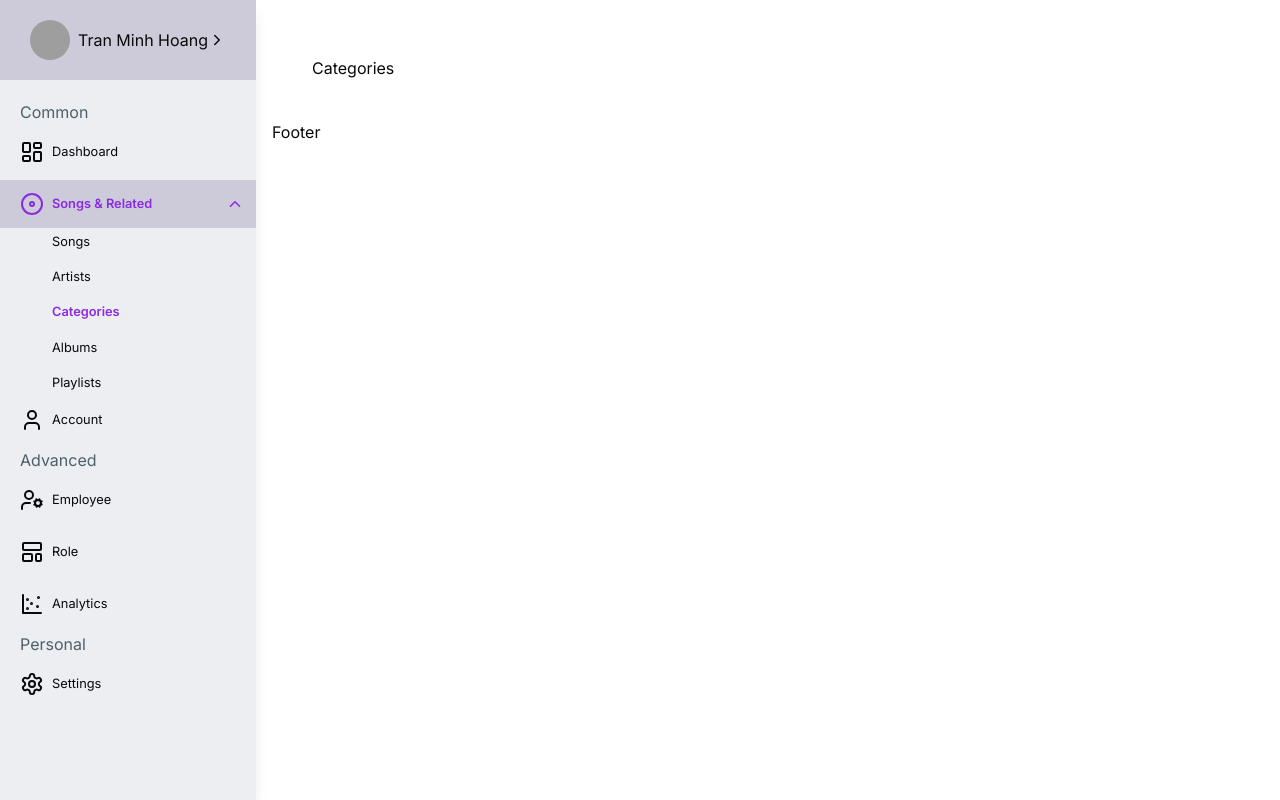
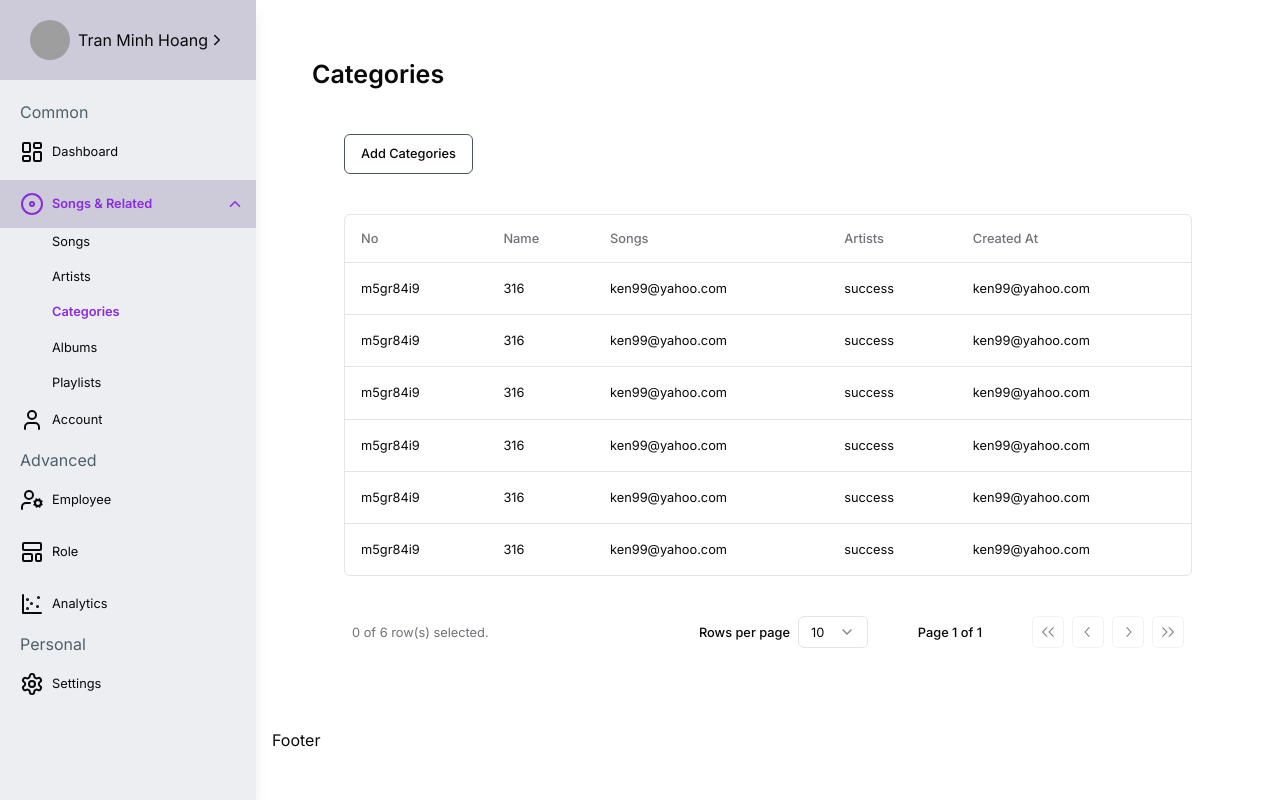
Before and after one commit to zzhunght/music-stream, a Next.js app in the folder admin/: page /about/categories in a window 1280 px wide. Built offline with nearby package versions, Linux system fonts and the light colour scheme; grey boxes are pictures that could not be loaded.

Commit message:
Categories Page

```diff
--- /dev/null
+++ b/admin/src/app/about/categories/columns.jsx
@@ -0,0 +1,27 @@
+"use client"
+
+// This type is used to define the shape of our data.
+// You can use a Zod schema here if you want.
+
+export const columns = [
+  {
+    accessorKey: "no",
+    header: "No",
+  },
+  {
+    accessorKey: "name",
+    header: "Name",
+  },
+  {
+    accessorKey: "songs",
+    header: "Songs",
+  },
+  {
+    accessorKey: "artists",
+    header: "Artists",
+  },
+  {
+    accessorKey: "createdat",
+    header: "Created At",
+  },
+]
--- /dev/null
+++ b/admin/src/app/about/categories/data-table.jsx
@@ -0,0 +1,84 @@
+"use client"
+
+import {
+  ColumnDef,
+  flexRender,
+  getCoreRowModel,
+  useReactTable,
+  getPaginationRowModel
+} from "@tanstack/react-table"
+
+import {
+  Table,
+  TableBody,
+  TableCell,
+  TableHead,
+  TableHeader,
+  TableRow,
+} from "@/components/ui/table"
+import { Button } from "@/components/ui/button"
+import { DataTablePagination } from "@/components/datatablepagination/DataTablePagination"
+
+export function DataTable({
+  columns,
+  data,
+}) {
+  const table = useReactTable({
+    data,
+    columns,
+    getCoreRowModel: getCoreRowModel(),
+    getPaginationRowModel: getPaginationRowModel(),
+  })
+
+  return (
+    <div>
+      <div className="rounded-md border">
+        <Table>
+          <TableHeader>
+            {table.getHeaderGroups().map((headerGroup) => (
+              <TableRow key={headerGroup.id}>
+                {headerGroup.headers.map((header) => {
+                  return (
+                    <TableHead key={header.id}>
+                      {header.isPlaceholder
+                        ? null
+                        : flexRender(
+                            header.column.columnDef.header,
+                            header.getContext()
+                          )}
+                    </TableHead>
+                  )
+                })}
+              </TableRow>
+            ))}
+          </TableHeader>
+          <TableBody>
+            {table.getRowModel().rows?.length ? (
+              table.getRowModel().rows.map((row) => (
+                <TableRow
+                  key={row.id}
+                  data-state={row.getIsSelected() && "selected"}
+                >
+                  {row.getVisibleCells().map((cell) => (
+                    <TableCell key={cell.id}>
+                      {flexRender(cell.column.columnDef.cell, cell.getContext())}
+                    </TableCell>
+                  ))}
+                </TableRow>
+              ))
+            ) : (
+              <TableRow>
+                <TableCell colSpan={columns.length} className="h-24 text-center">
+                  No results.
+                </TableCell>
+              </TableRow>
+            )}
+          </TableBody>
+        </Table>
+      </div>
+      <div className="mt-10">
+        <DataTablePagination table={table}/>
+      </div>
+    </div>
+  )
+}
--- a/admin/src/app/about/categories/page.jsx
+++ b/admin/src/app/about/categories/page.jsx
@@ -1,9 +1,68 @@
+import TitlePage from '@/components/titlepage/TitlePage'
+import { Button } from '@/components/ui/button'
 import React from 'react'
+import { DataTable } from './data-table'
+import { columns } from './columns'
+
+const data = [
+  {
+    no: "m5gr84i9",
+    name: 316,
+    songs: "ken99@yahoo.com",
+    artists: "success",
+    createdat: "ken99@yahoo.com",
+  },
+  {
+    no: "m5gr84i9",
+    name: 316,
+    songs: "ken99@yahoo.com",
+    artists: "success",
+    createdat: "ken99@yahoo.com",
+  },
+  {
+    no: "m5gr84i9",
+    name: 316,
+    songs: "ken99@yahoo.com",
+    artists: "success",
+    createdat: "ken99@yahoo.com",
+  },
+  {
+    no: "m5gr84i9",
+    name: 316,
+    songs: "ken99@yahoo.com",
+    artists: "success",
+    createdat: "ken99@yahoo.com",
+  },
+  {
+    no: "m5gr84i9",
+    name: 316,
+    songs: "ken99@yahoo.com",
+    artists: "success",
+    createdat: "ken99@yahoo.com",
+  },
+  {
+    no: "m5gr84i9",
+    name: 316,
+    songs: "ken99@yahoo.com",
+    artists: "success",
+    createdat: "ken99@yahoo.com",
+  },
+]
 
 function Categories() {
   return (
-    <div>Categories</div>
+    <div>
+      <TitlePage title={'Categories'}/>
+      <div className="container mx-auto py-10">
+        <div>
+          <Button variant='outline' className='mb-10 border-gray-600'>
+            Add Categories
+          </Button>
+        </div>
+        <DataTable columns={columns} data={data} />
+      </div>
+    </div>
   )
 }
 
-export default Categories
+export default Categories;
```
